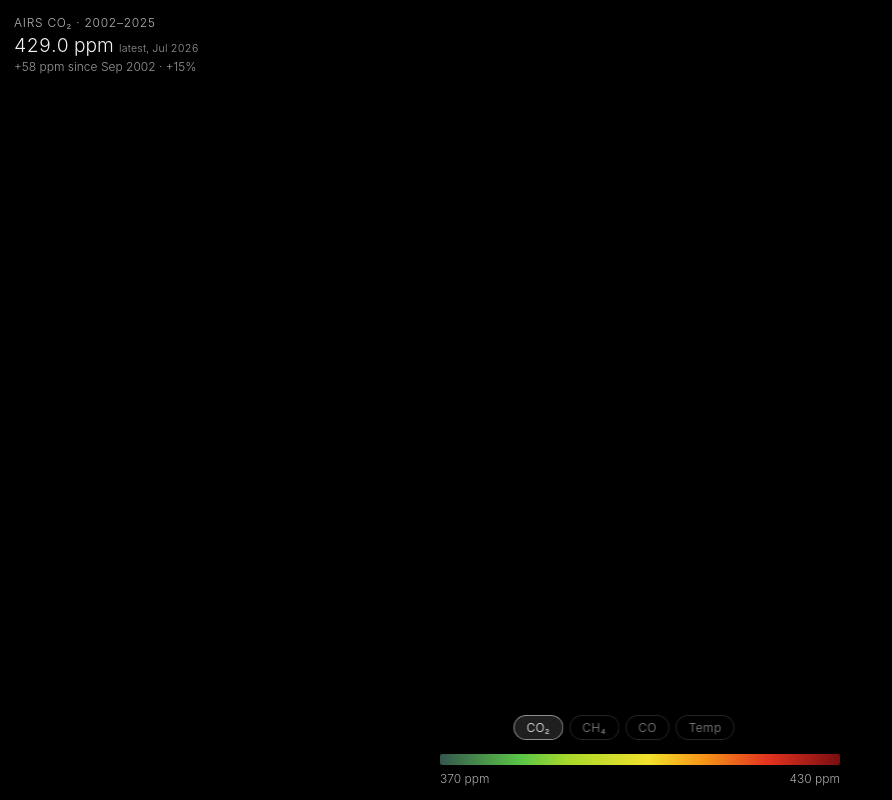
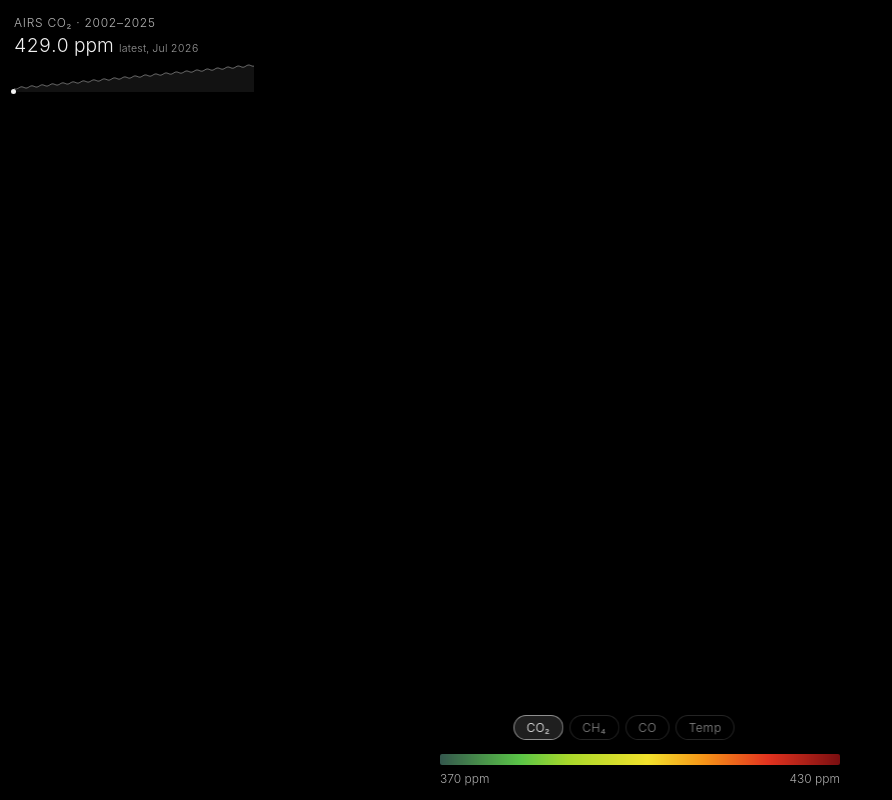
Before and after one commit to rokotyan/climate-globe, a website built with Vite: page index.html in a window 1280 px wide. Shown: the whole page, without its empty margins (0-892 px from the left). Built offline with nearby package versions, Linux system fonts and the light colour scheme; files whose address does not match are found by name; what @luma.gl/core, @luma.gl/engine, @math.gl/core would draw is missing.

Commit message:
Replace the delta line with a sparkline of the record
"+57 ppm since Sep 2002 - +15%" stated the climb; this draws it, and marks
the month on screen within it, so the globe reads as a value somewhere in a
history rather than just a value. The marker takes the same ramp tint as the
ppm readout, so number, marker and globe agree.

Scaled to the monthly means' own range rather than the colour ramp's - the
means occupy a narrow part of the per-cell spread and would otherwise be a
flat line. Rebuilt per layer, since CO2's rising sawtooth and temperature's
seasonal oscillation share no scale.

A fixed viewBox stretched with preserveAspectRatio="none" needs no measuring
or resize handling; non-scaling-stroke keeps the stretch from making the line
anisotropic, and the marker is a DOM element placed in percentages so it
stays round.

```diff
--- a/src/hud.ts
+++ b/src/hud.ts
@@ -1,6 +1,7 @@
 import type {Dataset, MonthInfo} from './data';
 import type {PlaybackFrame} from './playback';
 import {normToCss, normalizePpm, type PaletteId} from './color';
+import {Sparkline} from './sparkline';
 
 const MONTH_NAMES = ['Jan', 'Feb', 'Mar', 'Apr', 'May', 'Jun', 'Jul', 'Aug', 'Sep', 'Oct', 'Nov', 'Dec'];
 
@@ -72,6 +73,8 @@ export class Hud {
   private unit: string;
   private decimals: number;
   private palette: PaletteId = 'default';
+  /** Rebuilt per layer by renderInfo, since each has its own curve and scale. */
+  private sparkline: Sparkline | null = null;
 
   private paletteMix = 1;
 
@@ -97,10 +100,10 @@ export class Hud {
   }
 
   /**
-   * Standing summary of what the record shows: where CO2 is now, how far it
-   * has climbed since the piece begins, and - if the record changes product
-   * partway - why the surface loses its fine texture when it does. Derived
-   * from the data so it stays true whenever the dataset is regenerated.
+   * Standing summary of what the record shows: where CO2 is now, the shape of
+   * how it got there, and - if the record changes product partway - why the
+   * surface loses its fine texture when it does. Derived from the data so it
+   * stays true whenever the dataset is regenerated.
    */
   private renderInfo(dataset: Dataset): void {
     const el = document.getElementById('info');
@@ -117,17 +120,14 @@ export class Hud {
     const isCO2 = dataset.id === 'co2';
     const headline = isCO2 ? CURRENT_READING.ppm : last.mean;
     const asOf = isCO2 ? CURRENT_READING.label : monthName(last);
-    const delta = headline - first.mean;
-    const percent = (delta / Math.abs(first.mean)) * 100;
-    const sign = delta >= 0 ? '+' : '−';
-    const mag = Math.abs(delta);
 
     const lines = [
       `<div class="info-head">AIRS ${dataset.label} · ${first.year}–${last.year}</div>`,
       `<div class="info-figure">${headline.toFixed(decimals)} ${unit} ` +
         `<span>latest, ${asOf}</span></div>`,
-      `<div>${sign}${mag.toFixed(mag < 10 ? 1 : 0)} ${unit} since ${monthName(first)}` +
-        ` · ${sign}${Math.abs(percent).toFixed(percent < 10 ? 1 : 0)}%</div>`
+      // Where the climb used to be stated ("+57 ppm since Sep 2002 · +15%"),
+      // the sparkline shows it instead - and marks the month on screen.
+      `<div class="info-spark" id="spark"></div>`
     ];
 
     // Provenance is a separate block: on phones it relocates to a centred
@@ -155,6 +155,9 @@ export class Hud {
     }
 
     el.innerHTML = lines.join('');
+    // After the innerHTML above, which would otherwise discard its DOM.
+    const host = document.getElementById('spark');
+    this.sparkline = host ? new Sparkline(host, dataset) : null;
   }
 
   /** Keep the colorbar and readout tint on the same ramp as the globe. */
@@ -174,8 +177,12 @@ export class Hud {
   update(frame: PlaybackFrame): void {
     this.dateEl.textContent = `${frame.year} ${String(frame.month).padStart(2, '0')}`;
     const norm = normalizePpm(frame.meanPpm, this.colorMin, this.colorMax);
+    const color = normToCss(norm, this.paletteMix, this.palette);
     this.ppmEl.textContent = `${frame.meanPpm.toFixed(this.decimals)} ${this.unit}`;
-    this.ppmEl.style.color = normToCss(norm, this.paletteMix, this.palette);
+    this.ppmEl.style.color = color;
+    // Same tint as the readout, so the marker, the number and the globe all
+    // report the same value in the same colour.
+    this.sparkline?.update(frame, color);
     if (this.sourceEl.textContent !== frame.source) {
       this.sourceEl.textContent = frame.source;
     }
--- /dev/null
+++ b/src/sparkline.ts
@@ -0,0 +1,63 @@
+import type {Dataset} from './data';
+import type {PlaybackFrame} from './playback';
+
+/**
+ * The record's global mean as a sparkline, with a marker on the month showing.
+ *
+ * Where the readout above it gives one number, this gives the shape the numbers
+ * make - CO2's rising sawtooth, temperature's flat seasonal oscillation - and
+ * places the frame on screen within it, so the globe is never just a value but
+ * a value somewhere in a history.
+ *
+ * Drawn in a fixed viewBox stretched to whatever width the info block has
+ * (preserveAspectRatio="none"), so it needs no measuring and no resize handling.
+ * The stroke is non-scaling so that stretch cannot make it anisotropic, and the
+ * marker is a DOM element positioned in percentages, so it stays round.
+ */
+
+const W = 240;
+const H = 40;
+/** Vertical room so the extremes are not clipped by the stroke's own width. */
+const PAD = 4;
+
+export class Sparkline {
+  private dot: HTMLDivElement;
+  private lo: number;
+  private span: number;
+  private lastIndex: number;
+
+  constructor(root: HTMLElement, dataset: Dataset) {
+    const means = dataset.months.map((m) => m.mean);
+    this.lo = Math.min(...means);
+    // Scaled to the means' own range, not the colour ramp's: monthly means
+    // occupy a small part of the per-cell spread, and on that scale the line
+    // would be flat.
+    this.span = Math.max(Math.max(...means) - this.lo, 1e-6);
+    this.lastIndex = Math.max(means.length - 1, 1);
+
+    const points = means
+      .map((v, i) => `${((i / this.lastIndex) * W).toFixed(2)},${this.y(v).toFixed(2)}`)
+      .join(' ');
+
+    root.innerHTML =
+      `<svg class="spark-svg" viewBox="0 0 ${W} ${H}" preserveAspectRatio="none">` +
+      `<polygon class="spark-area" points="0,${H} ${points} ${W},${H}"/>` +
+      `<polyline class="spark-line" points="${points}" vector-effect="non-scaling-stroke"/>` +
+      `</svg>` +
+      `<div class="spark-dot"></div>`;
+    this.dot = root.querySelector('.spark-dot') as HTMLDivElement;
+  }
+
+  /** Value to viewBox y, inverted (higher value, higher on the chart). */
+  private y(value: number): number {
+    return H - PAD - ((value - this.lo) / this.span) * (H - PAD * 2);
+  }
+
+  /** Put the marker on the month on screen, tinted like the readout. */
+  update(frame: PlaybackFrame, color: string): void {
+    const cursor = frame.monthA + frame.t;
+    this.dot.style.left = `${((cursor / this.lastIndex) * 100).toFixed(2)}%`;
+    this.dot.style.top = `${((this.y(frame.meanPpm) / H) * 100).toFixed(2)}%`;
+    this.dot.style.background = color;
+  }
+}
--- a/src/style.css
+++ b/src/style.css
@@ -172,6 +172,47 @@ body {
   font-size: 0.55em;
   color: var(--ink-dim);
   letter-spacing: 0.02em;
+}
+
+/* --- Sparkline of the record's global mean ------------------------------- */
+
+/* Positioning context for the marker, which is placed in percentages of this
+   box - see src/sparkline.ts. */
+.info-spark {
+  position: relative;
+  width: 100%;
+  max-width: 240px;
+  height: 30px;
+  margin-top: 4px;
+}
+
+.spark-svg {
+  display: block;
+  width: 100%;
+  height: 100%;
+}
+
+.spark-area {
+  fill: rgba(255, 255, 255, 0.07);
+}
+
+.spark-line {
+  fill: none;
+  stroke: rgba(255, 255, 255, 0.4);
+  stroke-width: 1;
+  stroke-linejoin: round;
+}
+
+/* Centred on its point by margins rather than a transform, so the percentage
+   left/top stay the plain projected position. */
+.spark-dot {
+  position: absolute;
+  width: 5px;
+  height: 5px;
+  margin: -3px 0 0 -3px;
+  border-radius: 50%;
+  background: var(--ink);
+  box-shadow: 0 0 5px rgba(0, 0, 0, 0.9);
 }
 
 .info-sources {
```
